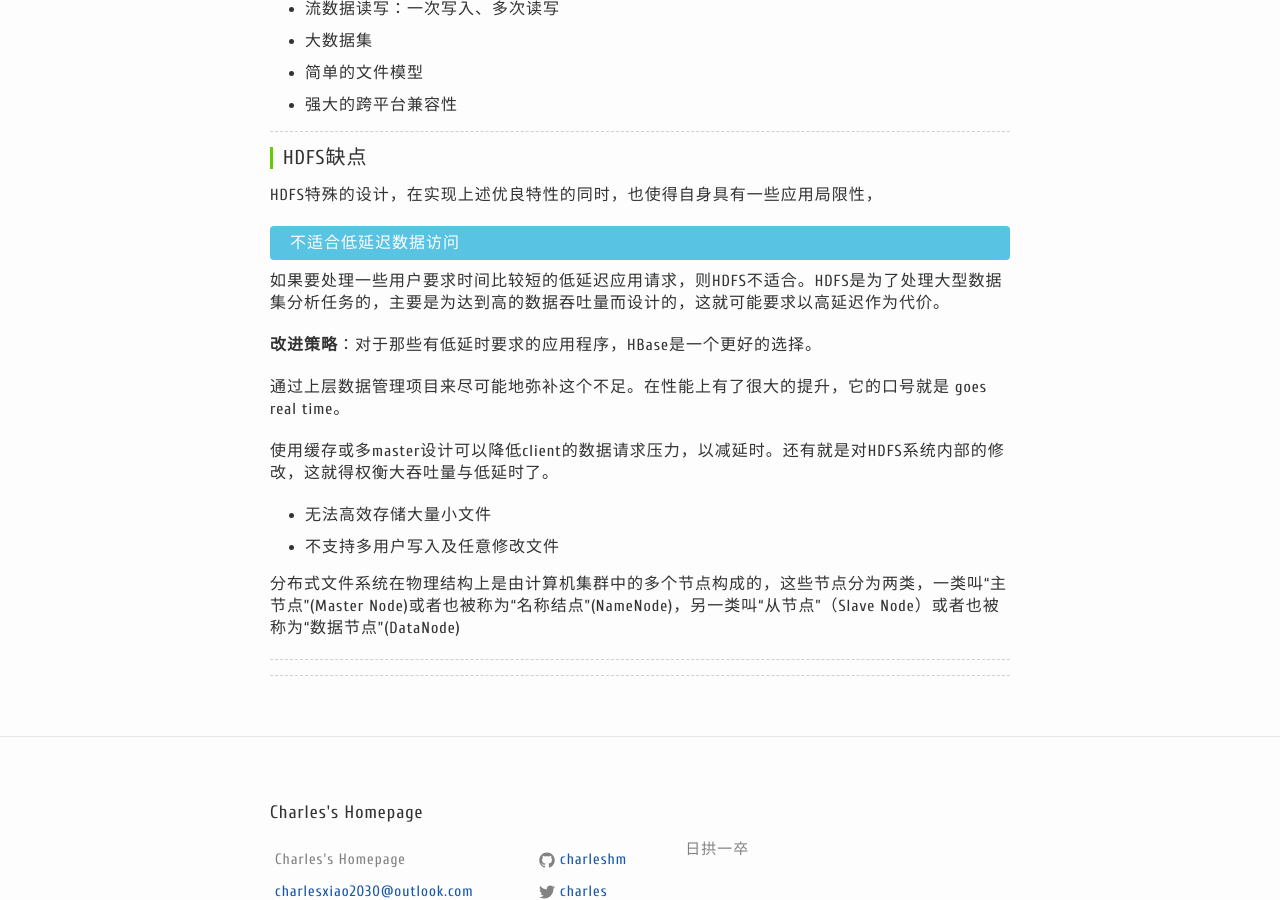
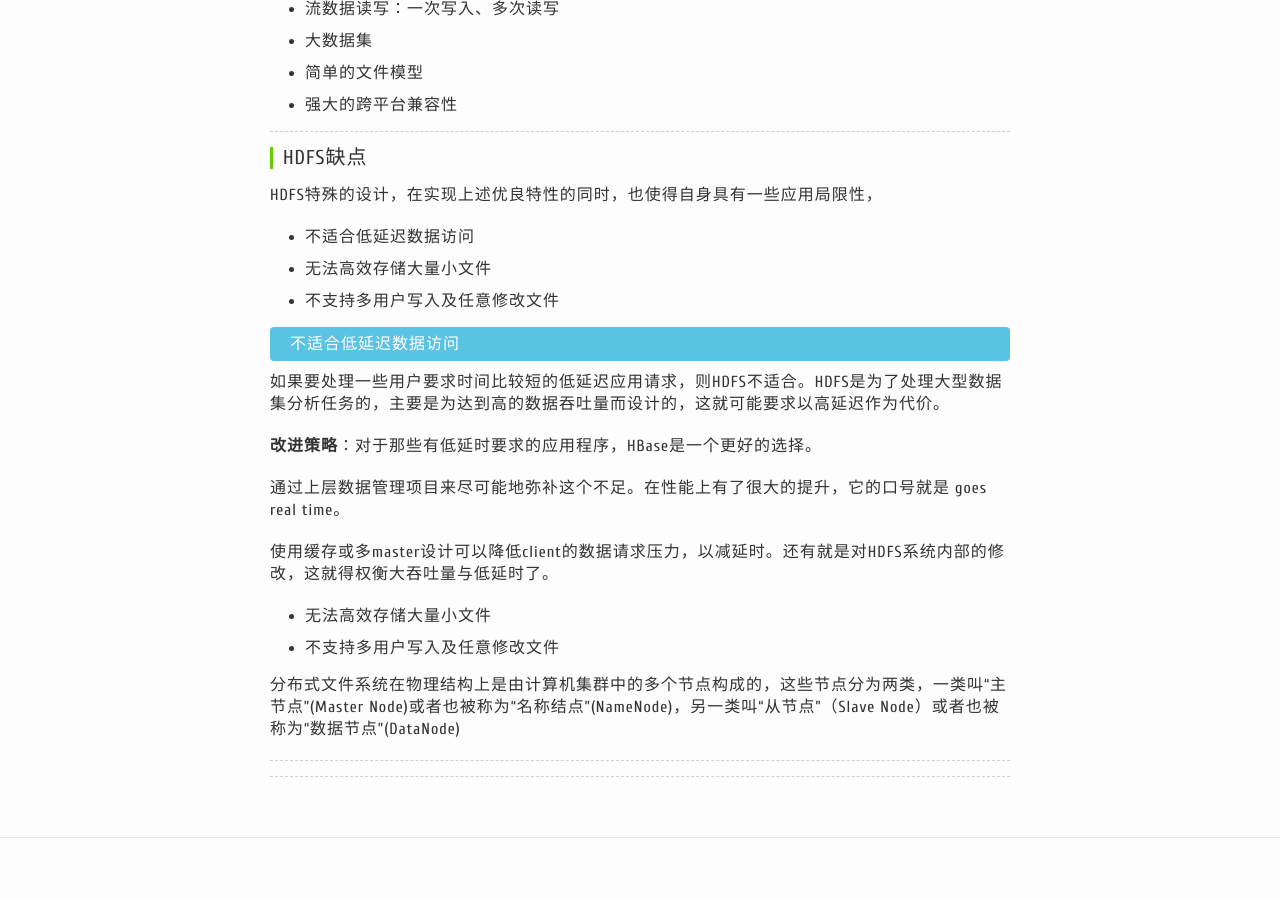
Before and after one commit to charleshm/charleshm.github.io, a Jekyll site: the page built from _posts/2016-04-15-Hadoop-HDFS.md, in a window 1280 px wide and 900 px high, scrolled down 796 px. Built offline with Jekyll 4.4.1, drawn with Linux system fonts in a browser that asks for light colours; nearby versions of some CDN libraries; comment, search, counter and statistics services are not loaded.

```diff
--- a/_posts/2016-04-15-Hadoop-HDFS.md
+++ b/_posts/2016-04-15-Hadoop-HDFS.md
@@ -32,6 +32,10 @@
 #### HDFS缺点
 HDFS特殊的设计，在实现上述优良特性的同时，也使得自身具有一些应用局限性，
 
+- 不适合低延迟数据访问
+- 无法高效存储大量小文件
+- 不支持多用户写入及任意修改文件
+
 <p class="first">不适合低延迟数据访问</p>
 
 如果要处理一些用户要求时间比较短的低延迟应用请求，则HDFS不适合。HDFS是为了处理大型数据集分析任务的，主要是为达到高的数据吞吐量而设计的，这就可能要求以高延迟作为代价。
```
